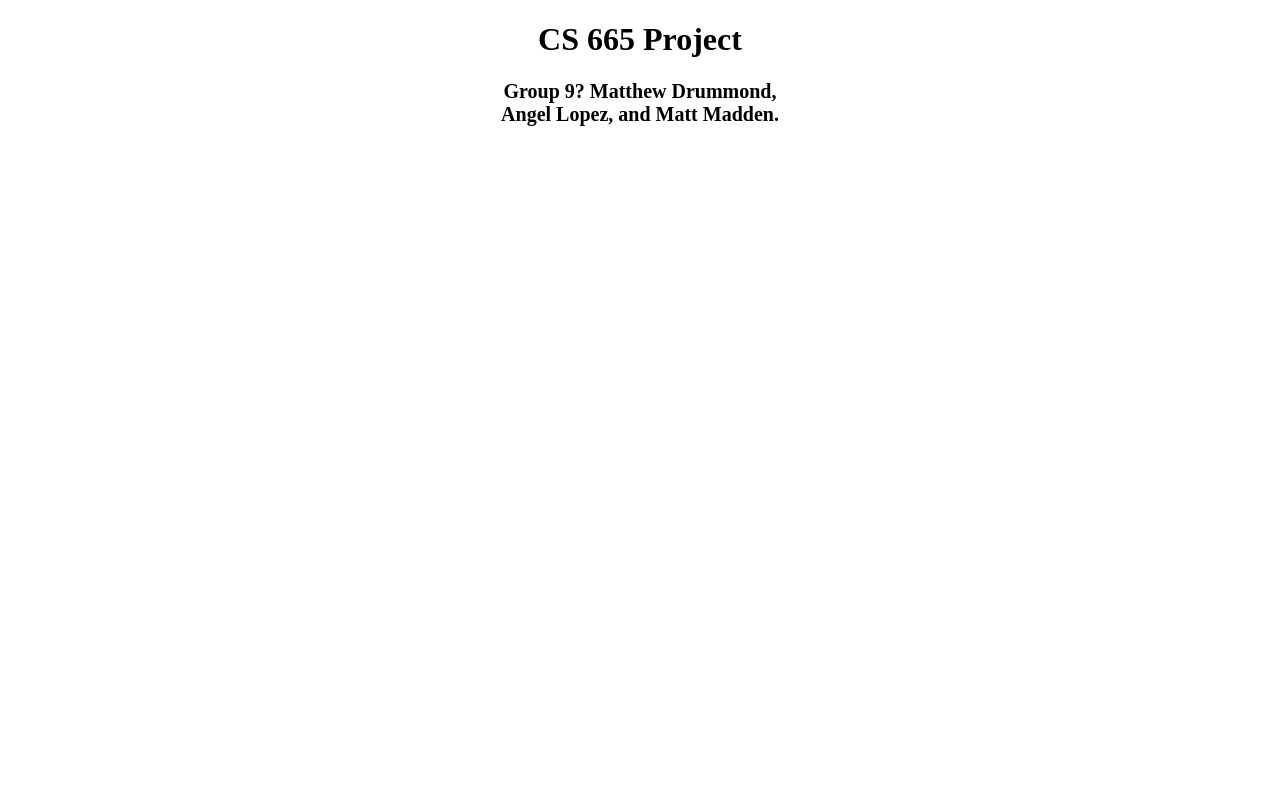
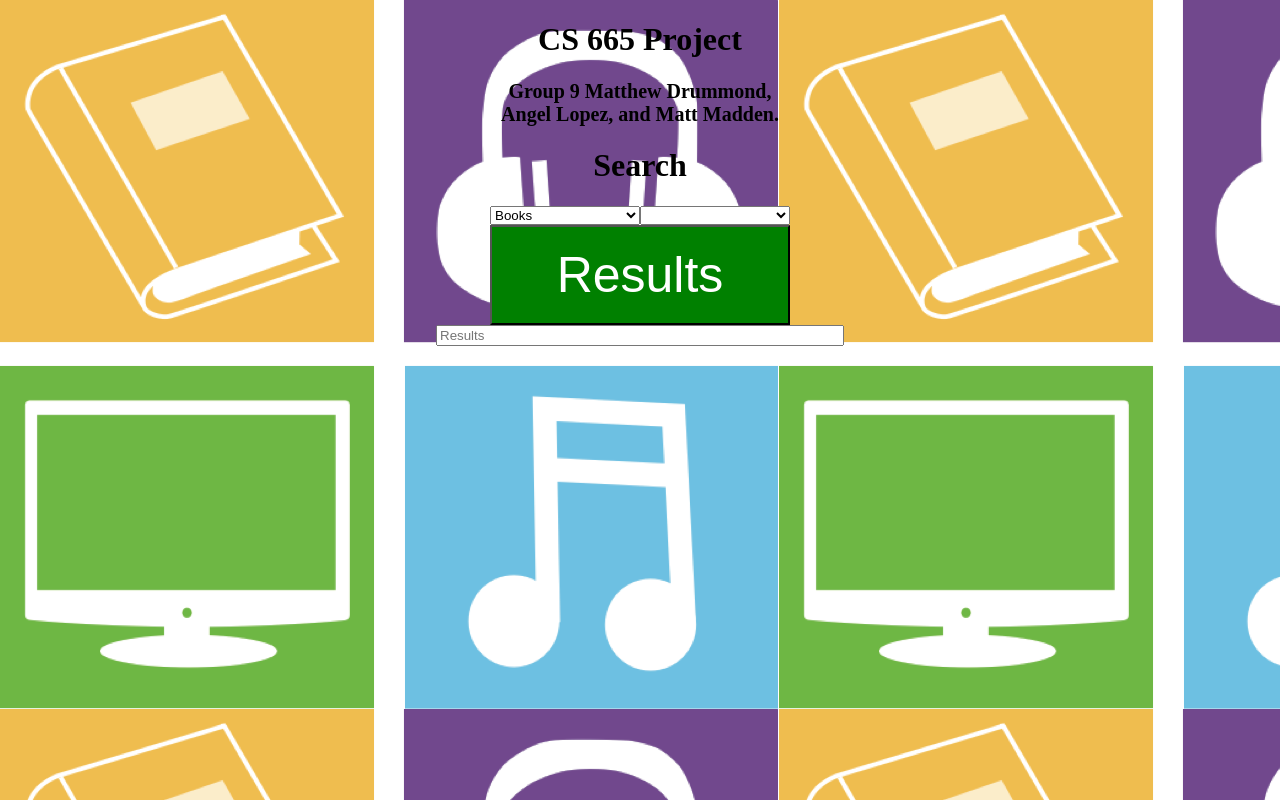
Before and after one commit to matthewkayin/cs665, a plain HTML site: page index.html in a window 1280 px wide. Drawn offline with Linux system fonts and the light colour scheme.

Commit message:
update
* created two list dropdowns
* results button
* input text area
*other changes

```diff
--- a/index.css
+++ b/index.css
@@ -17,3 +17,43 @@
     font-family: Times New Roman, serif;
     font-size: 20px;
 }
+
+body{
+    background-image: url("items.png");
+}
+
+h1{
+	display: block;
+	text-align: center;
+}
+
+button{
+    width: 300px;
+    height: 100px;
+    font-size: 50px;
+    color: white;
+    background-color: green;
+}
+
+.search{
+    display: flex;
+    align-items: center;
+    justify-content: center;
+}
+
+#option1, #option2{
+    width: 150px;
+}
+
+.resultsbox{
+    display: flex;
+    align-items: center;
+    justify-content: center;
+}
+
+input[type=text]
+{
+    width: 400px;
+    height: 15px;
+    line-height: 15px;
+}
--- a/index.html
+++ b/index.html
@@ -8,7 +8,23 @@
     <body>
         <div class="header">
             <h1 class="title">CS 665 Project</h1>
-            <h2 class="subtitle">Group 9? Matthew Drummond, Angel Lopez, and Matt Madden.</h2>
+            <h2 class="subtitle">Group 9 Matthew Drummond, Angel Lopez, and Matt Madden.</h2>
+        </div>
+        <h1>Search</h1>
+            <div class="search">
+                <select id="option1" name="selectItem" onchange="update()">
+                    <option value="Books">Books</option>
+                    <option value="Movie">Movie</option>
+                    <option value="Albulm">Albulm</option>
+                    <option value="All">All Three</option>
+                    <option value="Card">Library Card</option>
+                </select>
+                <select id="option2" name="selectGenre" onchange="update()">
+                </select>
+            </div>
+        <center><button onclick="">Results</button></center>
+        <div class="resultsbox">
+            <input type="text" id="results" placeholder="Results" onclick="">
         </div>
     </body>
 </html>
```
Also changed, not shown: items.png (added).
